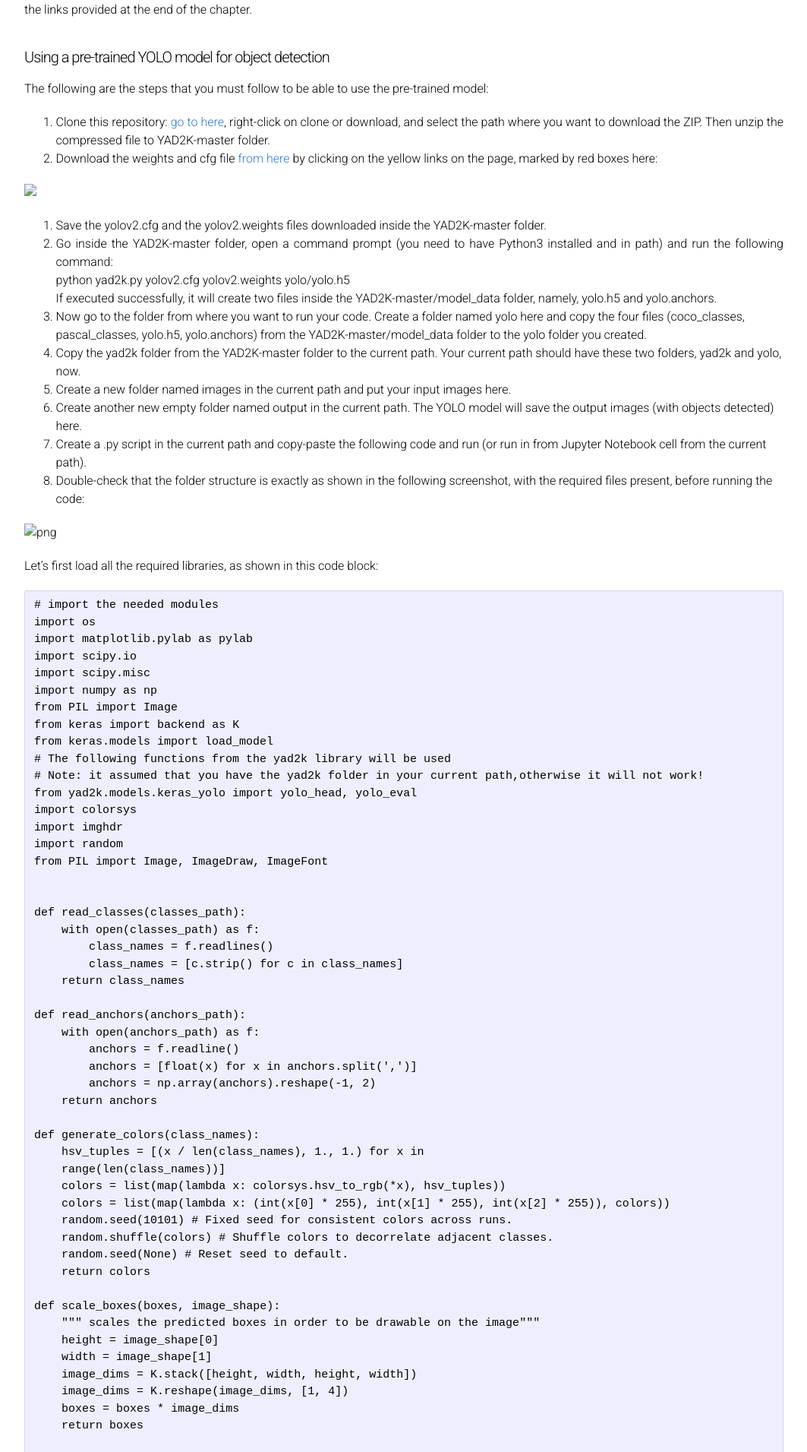
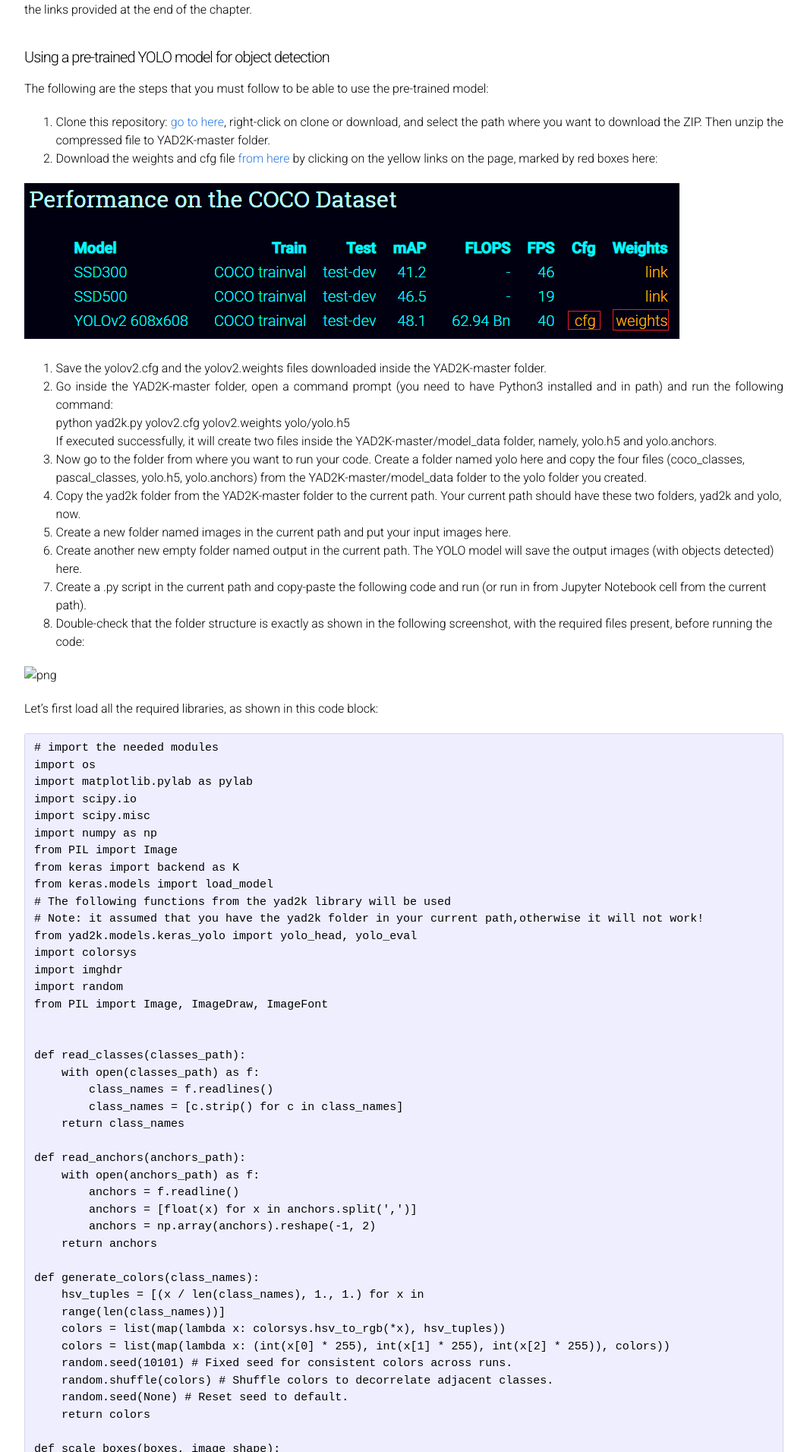
Before and after one commit to oil-mcut/oil-mcut.github.io, a Jekyll site: the page built from Chapter11.md, in a window 1280 px wide. Shown: the part 3349-5260 px from the top of the page at 76% size, without its empty margins (108-1171 px from the left). Built offline with Jekyll 4.4.1, drawn with Linux system fonts in a browser that asks for light colours.

Commit message:
Update Chapter11.md

```diff
--- a/Chapter11.md
+++ b/Chapter11.md
@@ -115,7 +115,7 @@ The following are the steps that you must follow to be able to use the pre-train
 
 
 
-<img src="images/ch-11-3.png">
+<img src="/images/ch-11-3.png">
 
 
 
```
